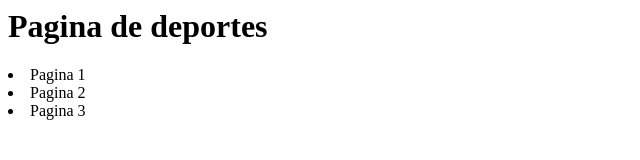
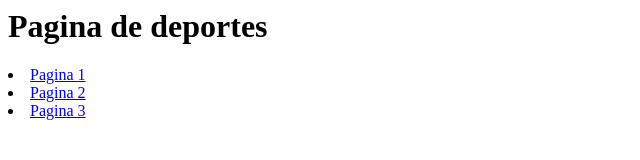
Before and after one commit to CarlosRene77/PagTenisFutbol, a plain HTML site: page index.html in a window 1280 px wide. Shown: the whole page, without its empty margins (0-640 px from the left). Drawn offline with Linux system fonts and the light colour scheme.

Commit message:
Agregar enlaces a la pagina principal

```diff
--- a/index.html
+++ b/index.html
@@ -1,6 +1,6 @@
 <h1>Pagina de deportes</h1>
 <u1>
-<li>Pagina 1</li>
-<li>Pagina 2</li>
-<li>Pagina 3</li>
+<li><a href = "pagina.html">Pagina 1</a></li>
+<li><a href = "pagina.html">Pagina 2</a></li>
+<li><a href = "pagina.html">Pagina 3</a></li>
 </u1>
```
